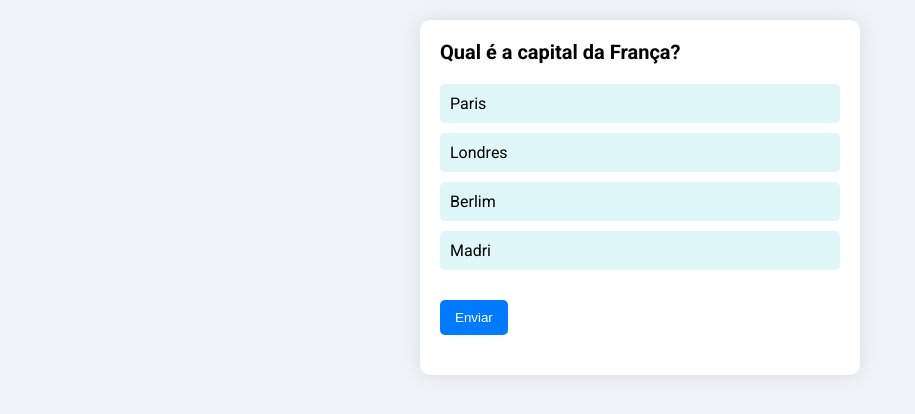
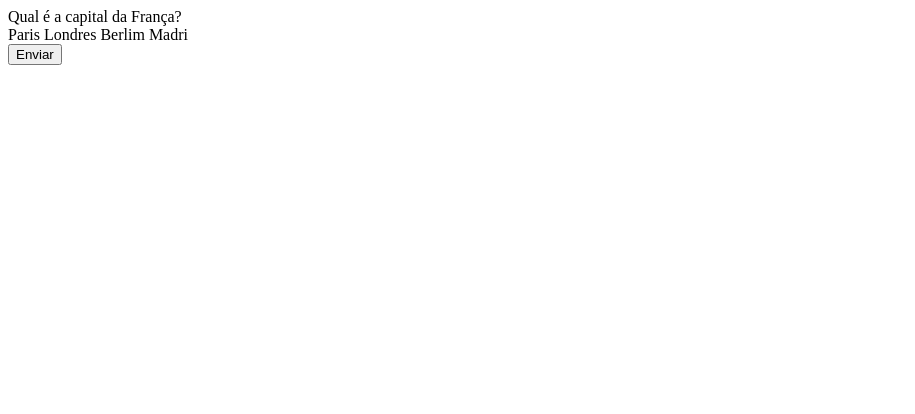
Before and after one commit to Yeshua3x/QuizJSON, a plain HTML site: page index.html in a window 1280 px wide. Shown: the whole page, without its empty margins (0-915 px from the left). Drawn offline with Linux system fonts and the light colour scheme.

Commit message:
Update index.html

```diff
--- a/index.html
+++ b/index.html
@@ -3,58 +3,9 @@
 <head>
     <meta charset="UTF-8">
     <meta name="viewport" content="width=device-width, initial-scale=1.0">
-    <title>Quiz de Geografia</title>
-    <link href="https://fonts.googleapis.com/css2?family=Roboto:wght@400;700&display=swap" rel="stylesheet">
+    <title>Quiz</title>
     <style>
-        body {
-            font-family: 'Roboto', sans-serif;
-            background-color: #f0f4f8;
-            margin: 0;
-            padding: 20px;
-        }
-        #quizbox {
-            background: #ffffff;
-            border-radius: 10px;
-            padding: 20px;
-            box-shadow: 0 0 20px rgba(0, 0, 0, 0.1);
-            max-width: 400px;
-            margin: auto;
-        }
-        #question {
-            font-size: 20px;
-            margin-bottom: 20px;
-            font-weight: 700;
-        }
-        .option {
-            display: block;
-            margin: 10px 0;
-            padding: 10px;
-            background: #e0f7fa;
-            border-radius: 5px;
-            cursor: pointer;
-            transition: background 0.3s;
-        }
-        .option:hover {
-            background: #b2ebf2;
-        }
-        #submit {
-            padding: 10px 15px;
-            border: none;
-            background-color: #007bff;
-            color: white;
-            border-radius: 5px;
-            cursor: pointer;
-            transition: background-color 0.3s;
-            margin-top: 20px;
-        }
-        #submit:hover {
-            background-color: #0056b3;
-        }
-        #result {
-            margin-top: 20px;
-            font-weight: bold;
-            text-align: center;
-        }
+        /* Adicione seu estilo aqui, se necessário */
     </style>
 </head>
 <body>
@@ -62,7 +13,7 @@
         <div id="question">Carregando...</div>
         <div id="options"></div>
         <button id="submit">Enviar</button>
-        <div id="result"></div>
+        <div id="result" style="display: none;"></div>
     </div>
 
     <audio id="correct-sound" src="correct.mp3" preload="auto"></audio>
@@ -72,7 +23,7 @@
         let quizData = [];
         let currentQuestionIndex = 0;
         let score = 0;
-        let phase = 0; // Inicialmente na fase 0
+        let phase = 0;
 
         async function fetchQuizData() {
             const response = await fetch('quiz.json');
@@ -81,8 +32,8 @@
 
         function loadPhase(phaseData) {
             quizData = phaseData;
-            currentQuestionIndex = 0; // Reseta o índice de perguntas nesta fase
-            score = 0; // Reseta a pontuação
+            currentQuestionIndex = 0;
+            score = 0;
             loadQuestion();
         }
 
@@ -91,7 +42,7 @@
             document.getElementById('question').innerText = currentQuestion.question;
 
             const optionsDiv = document.getElementById('options');
-            optionsDiv.innerHTML = ''; // Limpa opções anteriores
+            optionsDiv.innerHTML = '';
 
             currentQuestion.options.forEach(option => {
                 const label = document.createElement('label');
@@ -117,8 +68,8 @@
                 if (currentQuestionIndex < quizData.length) {
                     loadQuestion();
                 } else {
-                    phase++; // Avança para a próxima fase
-                    if (phase < 3) {
+                    if (phase < 2) { // Corrigido para verificar se não está na última fase
+                        phase++;
                         loadNextPhase();
                     } else {
                         displayFinalResult();
@@ -143,6 +94,7 @@
                 <p>Você acertou ${score} de ${2 * (phase + 1)} perguntas!</p>
             `;
             document.getElementById('quizbox').style.display = 'none'; // Oculta o quiz
+            resultDiv.style.display = 'block'; // Exibe o resultado
         }
 
         fetchQuizData().then(data => {
```
